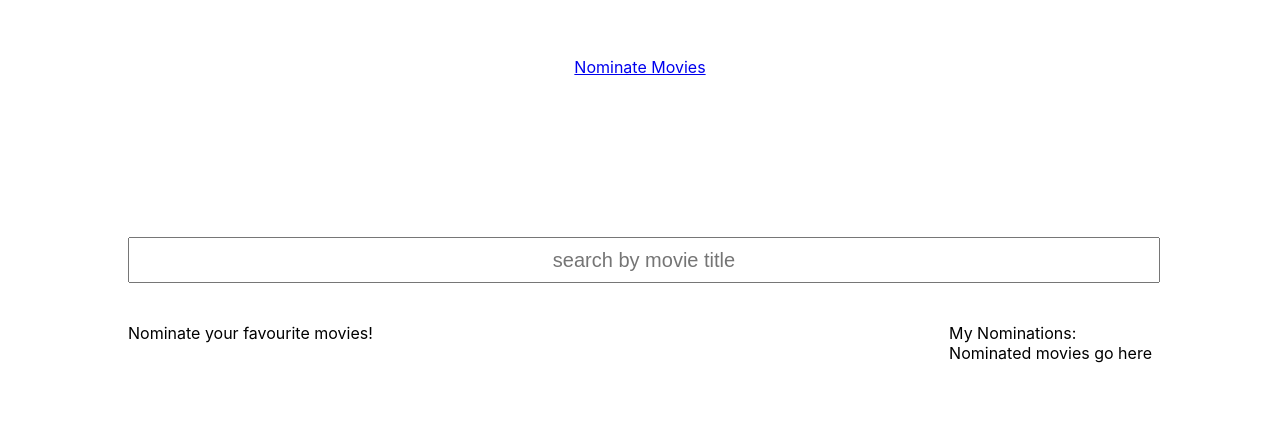
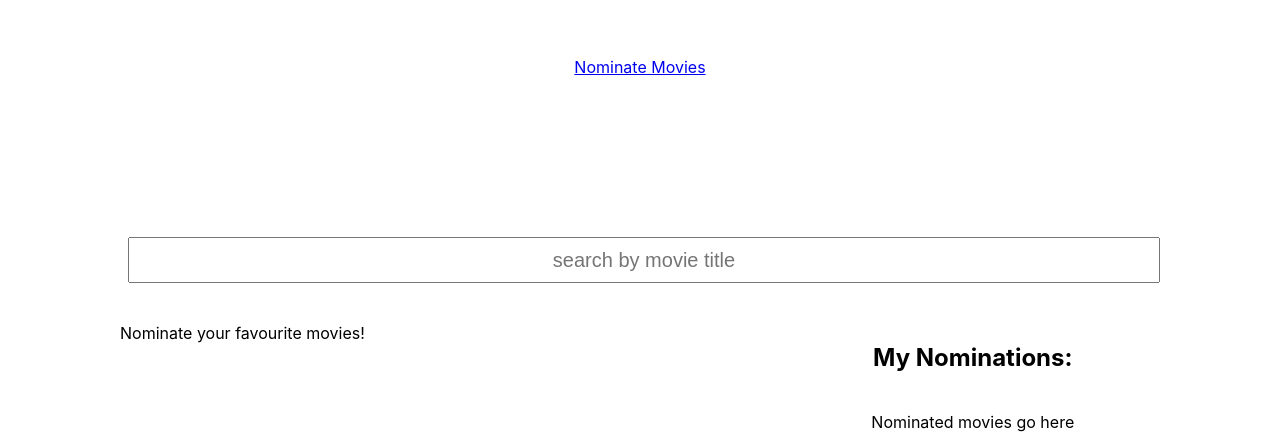
Before and after one commit to NatalieSokolova/the-shoppies, a React (Create React App) app: page / in a window 1280 px wide. Shown: the part 603-1035 px from the top of the page. Before the commit the page ends 966 px from the top, so only its background shows below. Built offline with nearby package versions, Linux system fonts and the light colour scheme.

Commit message:
defines layout for nominated movies

```diff
--- a/src/App.js
+++ b/src/App.js
@@ -38,6 +38,7 @@ function App() {
             setDisabledBtns={setDisabledBtns}
           />
           <NominationsCard
+            className="nominations"
             nominatedMovies={nominatedMovies}
             setNominatedMovies={setNominatedMovies}
             disabledBtns={disabledBtns}
--- a/src/components/NominationsCard.css
+++ b/src/components/NominationsCard.css
@@ -0,0 +1,19 @@
+.nominations {
+  width: 35%;
+  text-align: center;
+}
+
+.nominationCard {
+  display: flex;
+  flex-direction: row;
+  margin-bottom: 2.5vh;
+  align-items: center;
+}
+
+.nominatedMoviePoster {
+  width: 7.5vw;
+}
+
+.nominatedInfo {
+  width: 100%;
+}
--- a/src/components/NominationsCard.jsx
+++ b/src/components/NominationsCard.jsx
@@ -27,19 +27,20 @@ export default function NominationsCard({
   };
 
   return (
-    <div>
-      <div>My Nominations:</div>
+    <div className="nominations">
+      <h2>My Nominations:</h2>
+      <br />
       {nominatedMovies.length > 0 ? (
         nominatedMovies.map((nominatedMovie) => (
-          <div key={nominatedMovie.imdbID}>
+          <div key={nominatedMovie.imdbID} className="nominationCard">
             <div>
-              <div>{nominatedMovie.Title}</div>
-              <div>{nominatedMovie.Year}</div>
               <a
                 href={`https://www.imdb.com/title/${nominatedMovie.imdbID}/`}
                 target="_blank"
+                rel="noreferrer"
               >
                 <img
+                  className="nominatedMoviePoster"
                   src={
                     nominatedMovie.Poster !== "N/A"
                       ? nominatedMovie.Poster
@@ -49,7 +50,13 @@ export default function NominationsCard({
                 />
               </a>
             </div>
+            <div className="nominatedInfo">
+              <div className="movieInfo">
+                {nominatedMovie.Title} | {nominatedMovie.Year}
+              </div>
+            </div>
             <Button
+              className="nominateBtn"
               onClick={() => removeNomination(nominatedMovie)}
               type="primary"
               htmlType="submit"
--- a/src/components/ResultsCard.css
+++ b/src/components/ResultsCard.css
@@ -5,7 +5,7 @@
   display: inline-block;
 }
 
-.resultCardImg {
+.resultMoviePoster {
   width: 100%;
   cursor: pointer;
 }
@@ -14,14 +14,21 @@
   width: 100%;
   padding: 5px;
   cursor: pointer;
+  bottom: 0;
 }
 
 .movieInfo {
-  height: 5vh;
   font-size: 1.5vh;
+  text-align: center;
+  padding: 1vh;
 }
 
 .apiResults {
   display: flex;
   flex-direction: row;
 }
+
+.results {
+  width: 50%;
+  margin-left: -1vh;
+}
--- a/src/components/ResultsCard.jsx
+++ b/src/components/ResultsCard.jsx
@@ -26,16 +26,17 @@ export default function ResultsCard({
   };
 
   return (
-    <div>
+    <div className="results">
       {movieList ? (
         movieList.map((movieCard) => (
           <div key={movieCard.imdbID} className="resultCard">
             <a
               href={`https://www.imdb.com/title/${movieCard.imdbID}/`}
               target="_blank"
+              rel="noreferrer"
             >
               <img
-                className="resultCardImg"
+                className="resultMoviePoster"
                 alt={movieCard.Title}
                 src={movieCard.Poster !== "N/A" ? movieCard.Poster : poster}
               />
```
Also changed, not shown: 1 other file (tests, documents, lock files or other folders).
